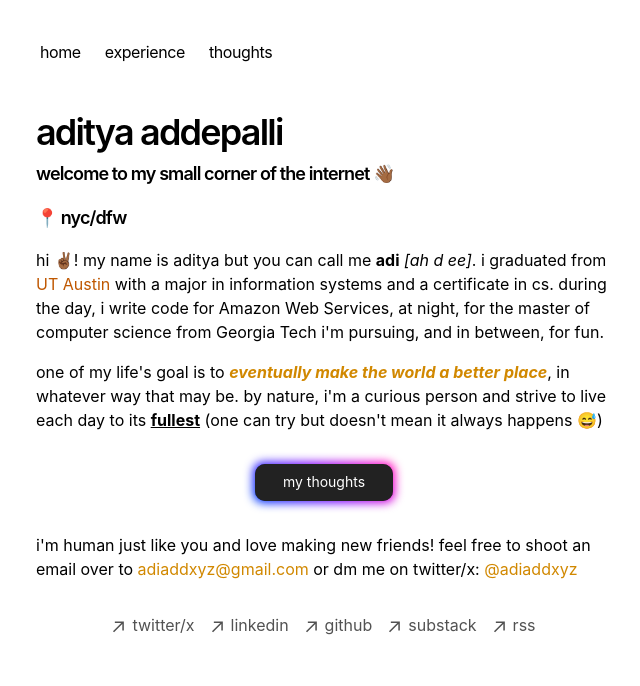
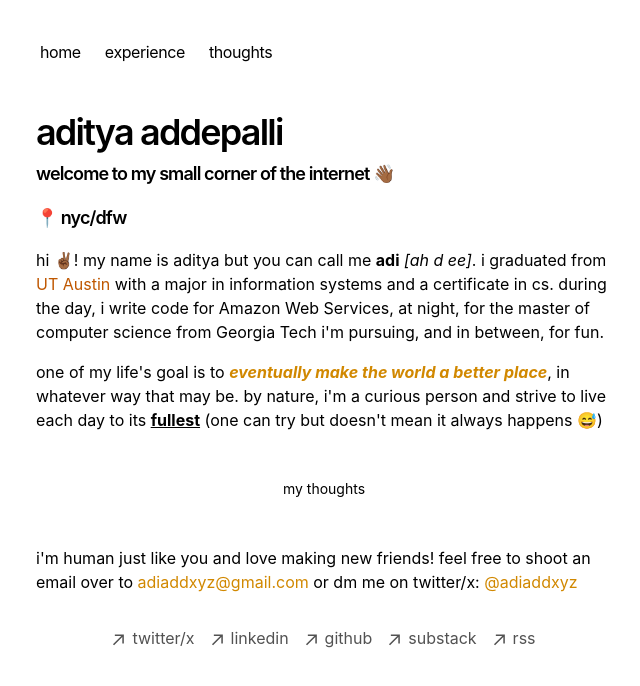
Before and after one commit to adiadd/adiadd.github.io, a Next.js app: page / in a window 1280 px wide. Shown: the top 686 px of the page, without its empty margins (316-956 px from the left). Built offline with nearby package versions, Linux system fonts and the light colour scheme.

Commit message:
change: changing buttong style

```diff
--- a/src/app/global.css
+++ b/src/app/global.css
@@ -15,6 +15,7 @@
   --sh-jsxliterals: #6266d1;
   --sh-property: #e25a1c;
   --sh-entity: #e25a1c;
+  --background-color: #ffffff;
 }
 
 @media (prefers-color-scheme: dark) {
@@ -23,6 +24,7 @@
     --sh-identifier: white;
     --sh-keyword: #f47067;
     --sh-string: #0fa295;
+    --background-color: #121212; /* dark mode background color */
   }
   html {
     color-scheme: dark;
@@ -160,22 +162,19 @@ table {
   text-decoration: underline;
 }
 
-.button-85 {
-  padding: 0.6em 2em;
+.glow-on-hover {
+  width: 220px;
+  height: 50px;
   border: none;
   outline: none;
-  color: rgb(255, 255, 255);
-  background: #111;
+  background: var(--background-color);
   cursor: pointer;
   position: relative;
   z-index: 0;
   border-radius: 10px;
-  user-select: none;
-  -webkit-user-select: none;
-  touch-action: manipulation;
 }
 
-.button-85:before {
+.glow-on-hover:before {
   content: "";
   background: linear-gradient(
     45deg,
@@ -195,15 +194,39 @@ table {
   background-size: 400%;
   z-index: -1;
   filter: blur(5px);
-  -webkit-filter: blur(5px);
   width: calc(100% + 4px);
   height: calc(100% + 4px);
-  animation: glowing-button-85 20s linear infinite;
+  animation: glowing 20s linear infinite;
+  opacity: 0;
   transition: opacity 0.3s ease-in-out;
   border-radius: 10px;
 }
 
-@keyframes glowing-button-85 {
+.glow-on-hover:active {
+  color: #000;
+}
+
+.glow-on-hover:active:after {
+  background: transparent;
+}
+
+.glow-on-hover:hover:before {
+  opacity: 1;
+}
+
+.glow-on-hover:after {
+  z-index: -1;
+  content: "";
+  position: absolute;
+  width: 100%;
+  height: 100%;
+  background: var(--background-color);
+  left: 0;
+  top: 0;
+  border-radius: 10px;
+}
+
+@keyframes glowing {
   0% {
     background-position: 0 0;
   }
@@ -213,18 +236,6 @@ table {
   100% {
     background-position: 0 0;
   }
-}
-
-.button-85:after {
-  z-index: -1;
-  content: "";
-  position: absolute;
-  width: 100%;
-  height: 100%;
-  background: #222;
-  left: 0;
-  top: 0;
-  border-radius: 10px;
 }
 
 .two-columns {
--- a/src/app/page.tsx
+++ b/src/app/page.tsx
@@ -32,9 +32,7 @@ export default function Page() {
       </p>
       <div className="my-8 flex items-center justify-center">
         <a href="/blog">
-          <button className="button-85 px-4 py-2 text-sm" type="button">
-            my thoughts
-          </button>
+          <button className="glow-on-hover px-4 py-2 text-sm" type="button">my thoughts</button>
         </a>
       </div>
       <div>
```
